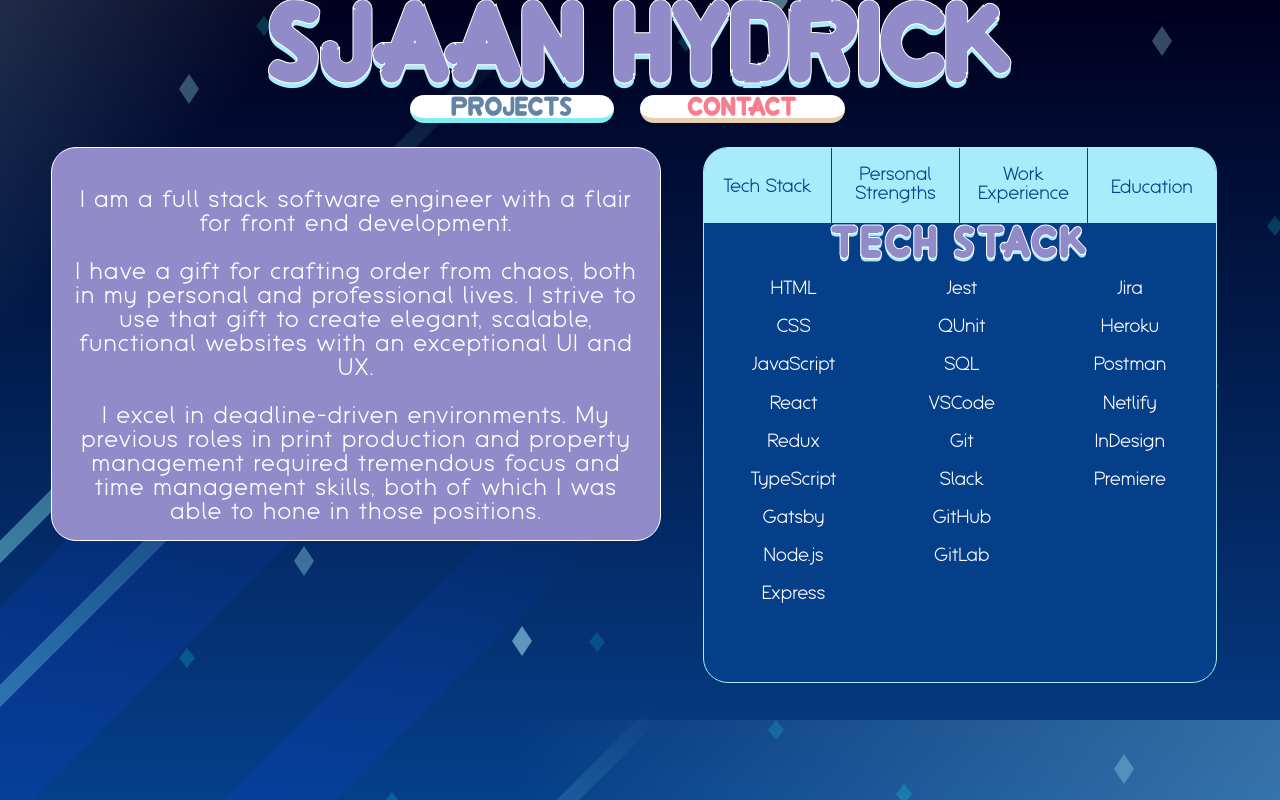
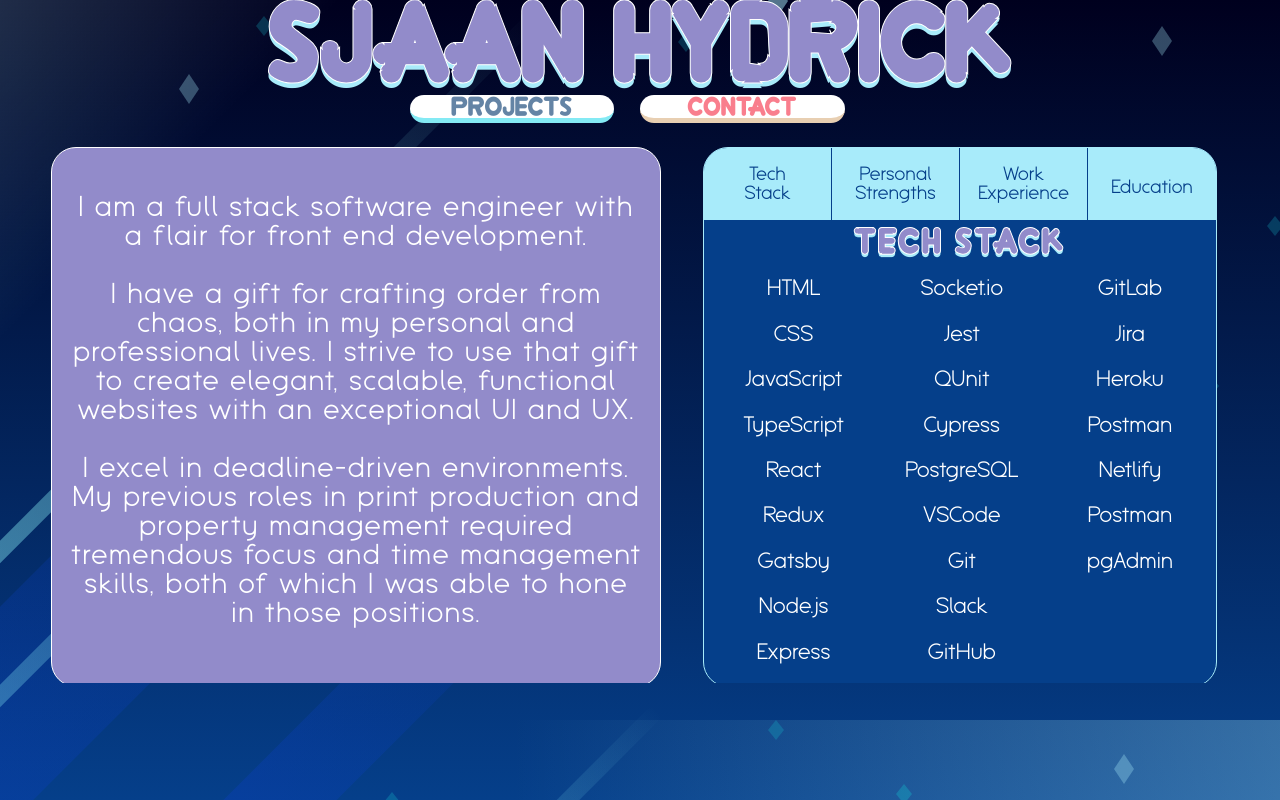
Before and after one commit to SjaanHydrick/shydrick-portfolio, a React (Create React App) app: page / in a window 1280 px wide. Built offline with nearby package versions, Linux system fonts and the light colour scheme.

Commit message:
adjusted responsive design

```diff
--- a/src/Update/About/About.css
+++ b/src/Update/About/About.css
@@ -20,6 +20,7 @@ h2 {
 }
 
 h3 {
+    font-size: 1.5vw;
     margin-top: 0;
     margin-bottom: 0;
     color: #928bca;
@@ -49,12 +50,10 @@ p {
 
 .blurb {
     width: 45vw;
-    height: 45vh;
     padding: 1em;
     display: block;
     margin-top: 3vh;
     margin-left: 4vw;
-    text-align: left;
     color: white;
     text-align: center;
     letter-spacing: 1pt;
@@ -64,7 +63,7 @@ p {
 }
 
 .blurb p {
-    font-size: 1.5rem;
+    font-size: 2.25vw;
 }
 
 .skills {
@@ -73,7 +72,6 @@ p {
     margin-left: auto;
     margin-right: auto;
     width: 40vw;
-    min-height: 40vw;
     background-color: #053f8a;
     border-radius: 25px;
     display: grid;
@@ -88,7 +86,7 @@ p {
 
 .skills-tabs {
     position: relative;
-    height: 14%;
+    height: 9vh;
     width: 40vw;
     display: grid;
     grid-template-columns: 10vw 10vw 10vw 10vw;
@@ -113,7 +111,7 @@ p {
     border-right: solid 1px #053f8a;
 }
 
-#xptab p, #strtab p {
+#techtab p, #xptab p, #strtab p {
     margin-top: 10%;
 }
 
@@ -125,13 +123,13 @@ p {
 
 .display-screen {
     width: 38vw;
-    margin-top: 30%;
+    margin-top: 10vh;
     margin-left: -29vw;
 }
 
 .skillshead {
     width: 100%;
-    font-size: 2.5vw;
+    font-size: 2vw;
     text-align: center;
     margin-bottom: 0;
     letter-spacing: 2pt;
@@ -147,6 +145,10 @@ p {
     text-align: center;
 }
 
+.techstack p {
+    font-size: 1.75vw;
+}
+
 .perstr {
     position: relative;
     display: grid;
@@ -157,7 +159,7 @@ p {
 
 .perstr p {
     font-family: Espera;
-    font-size: 1.85rem;
+    font-size: 2.25vw;
 }
 
 .xp {
@@ -171,7 +173,7 @@ h4 {
     color: #928bca;
     letter-spacing: .2vw;
     -webkit-text-stroke: 1px white;
-    font-size: 1.85rem;
+    font-size: 1.85vw;
 }
 
 .xp h5 {
@@ -179,7 +181,7 @@ h4 {
     color: #928bca;
     -webkit-text-stroke: .5px white;
     letter-spacing: .2vw;
-    font-size: 1rem;
+    font-size: 1.25vw;
 }
 
 .xp p {
--- a/src/Update/About/About.js
+++ b/src/Update/About/About.js
@@ -17,30 +17,32 @@ const About = () => {
                             <p>HTML</p>
                             <p>CSS</p>
                             <p>JavaScript</p>
+                            <p>TypeScript</p>
                             <p>React</p>
                             <p>Redux</p>
-                            <p>TypeScript</p>
                             <p>Gatsby</p>
                             <p>Node.js</p>
                             <p>Express</p>
                         </label>
                         <label>
+                            <p>Socket.io</p>
                             <p>Jest</p>
                             <p>QUnit</p>
-                            <p>SQL</p>
+                            <p>Cypress</p>
+                            <p>PostgreSQL</p>
                             <p>VSCode</p>
                             <p>Git</p>
                             <p>Slack</p>
                             <p>GitHub</p>
-                            <p>GitLab</p>
                         </label>
                         <label>
+                            <p>GitLab</p>
                             <p>Jira</p>
                             <p>Heroku</p>
                             <p>Postman</p>
                             <p>Netlify</p>
-                            <p>InDesign</p>
-                            <p>Premiere</p>
+                            <p>Postman</p>
+                            <p>pgAdmin</p>
                         </label>
                     </div>
                 </div>
@@ -126,16 +128,16 @@ const About = () => {
                         <div id="techtab" onClick={() => {
                             setScreen('techstack')
                             }} >
-                            <p>Tech Stack</p>
+                            <p>Tech<br/>Stack</p>
                         </div>
                         <div id="strtab" onClick={() => {
                             setScreen('perstr')
                             }}>
-                            <p>Personal Strengths</p>
+                            <p>Personal <br/>Strengths</p>
                         </div>
                         <div id="xptab" onClick={() => {
                             setScreen('workexp')}}>
-                            <p>Work Experience</p>
+                            <p>Work <br/>Experience</p>
                         </div>
                         <div id="edtab" onClick={() => {
                             setScreen('edu')}}>
```
